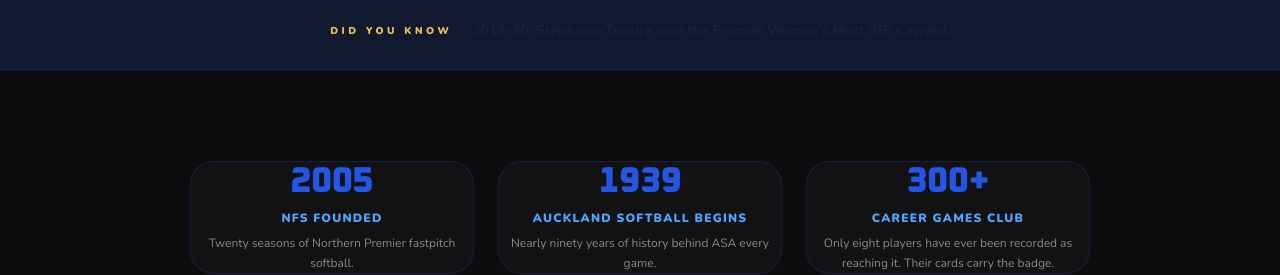
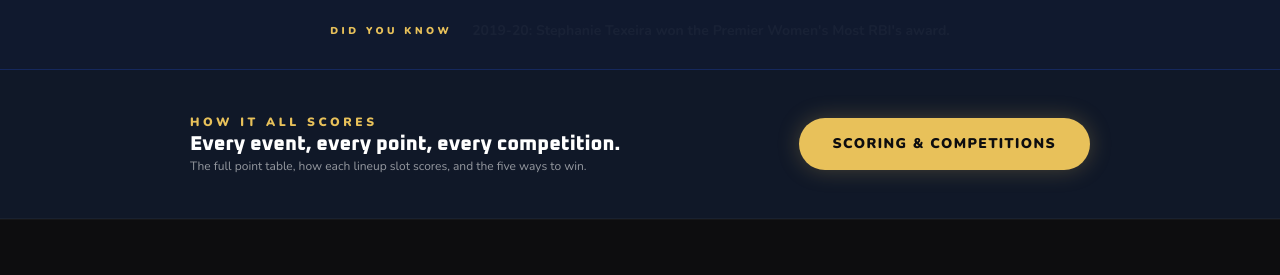
Before and after one commit to N8Nuks/grassrootsfantasy, a Next.js app: page /nfs in a window 1280 px wide. Shown: the part 635-910 px from the top of the page. Built offline with nearby package versions, Linux system fonts and the light colour scheme; no server answers.

Commit message:
NFS: prominent Scoring and Competitions band below the ticker

```diff
--- a/app/nfs/page.tsx
+++ b/app/nfs/page.tsx
@@ -53,6 +53,26 @@ export default function NFS() {
 
       {/* Facts ticker */}
       <FactsTicker />
+
+{/* Scoring & Competitions — prominent, high on the page */}
+      <section className="px-6 sm:px-12" style={{ background: '#101828', borderBottom: '1px solid #ffffff0a', paddingTop: "44px", paddingBottom: "44px" }}>
+        <div className="flex flex-col sm:flex-row items-center justify-between gap-5" style={{ maxWidth: "900px", marginLeft: "auto", marginRight: "auto" }}>
+          <div className="text-center sm:text-left">
+            <p className="text-xs font-black uppercase tracking-[0.3em] mb-2" style={{ color: GOLD }}>How it all scores</p>
+            <p className="text-lg sm:text-xl font-black text-white" style={{ fontFamily: 'var(--font-heading)' }}>
+              Every event, every point, every competition.
+            </p>
+            <p className="text-xs text-white/55 mt-1">
+              The full point table, how each lineup slot scores, and the five ways to win.
+            </p>
+          </div>
+          <a href="/nfs/scoring"
+            className="inline-block text-sm font-black uppercase tracking-widest transition-all hover:scale-[1.03] shrink-0 rounded-full"
+            style={{ color: '#0D0D0F', background: GOLD, padding: '16px 34px', boxShadow: `0 0 22px ${GOLD}40` }}>
+            Scoring &amp; Competitions
+          </a>
+        </div>
+      </section>
 
       {/* The competition */}
       <section className="px-6 sm:px-12" style={{ borderTop: '1px solid #ffffff0a', paddingTop: "90px", paddingBottom: "90px" }}>
```
